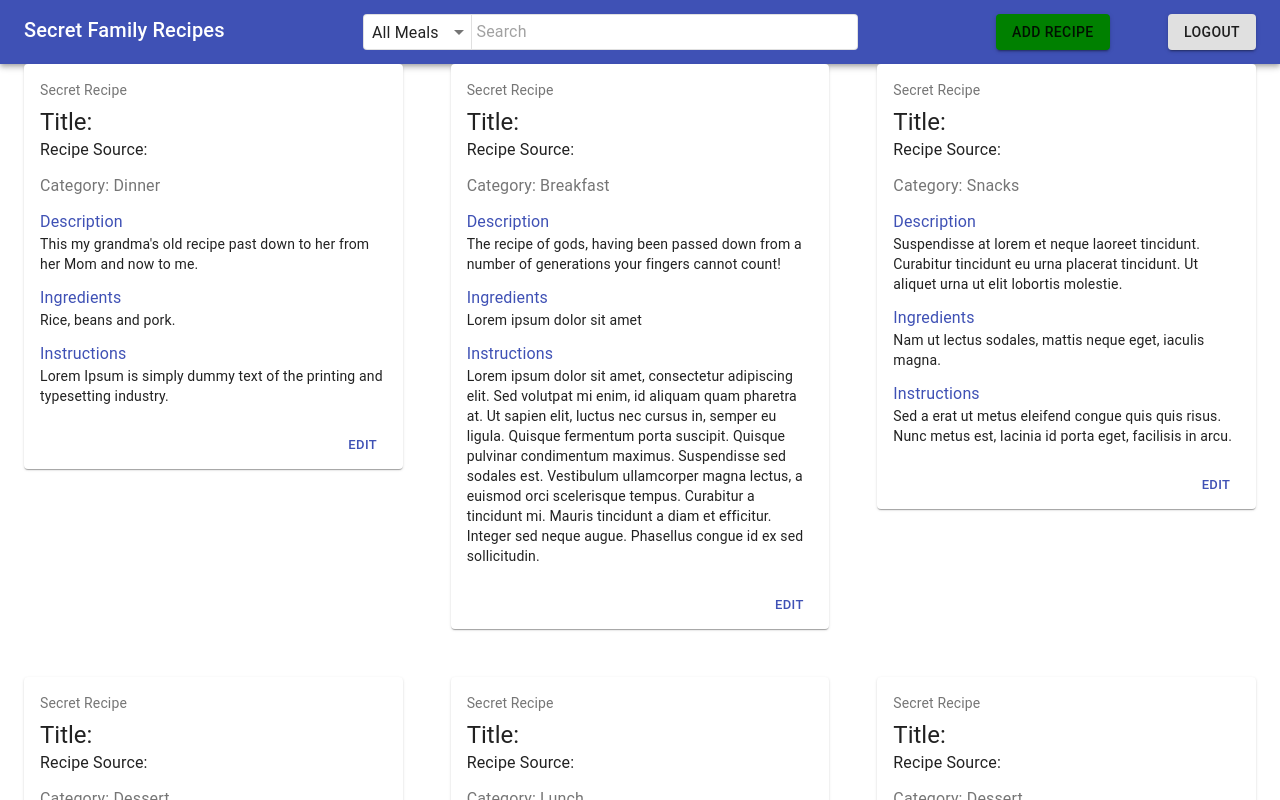
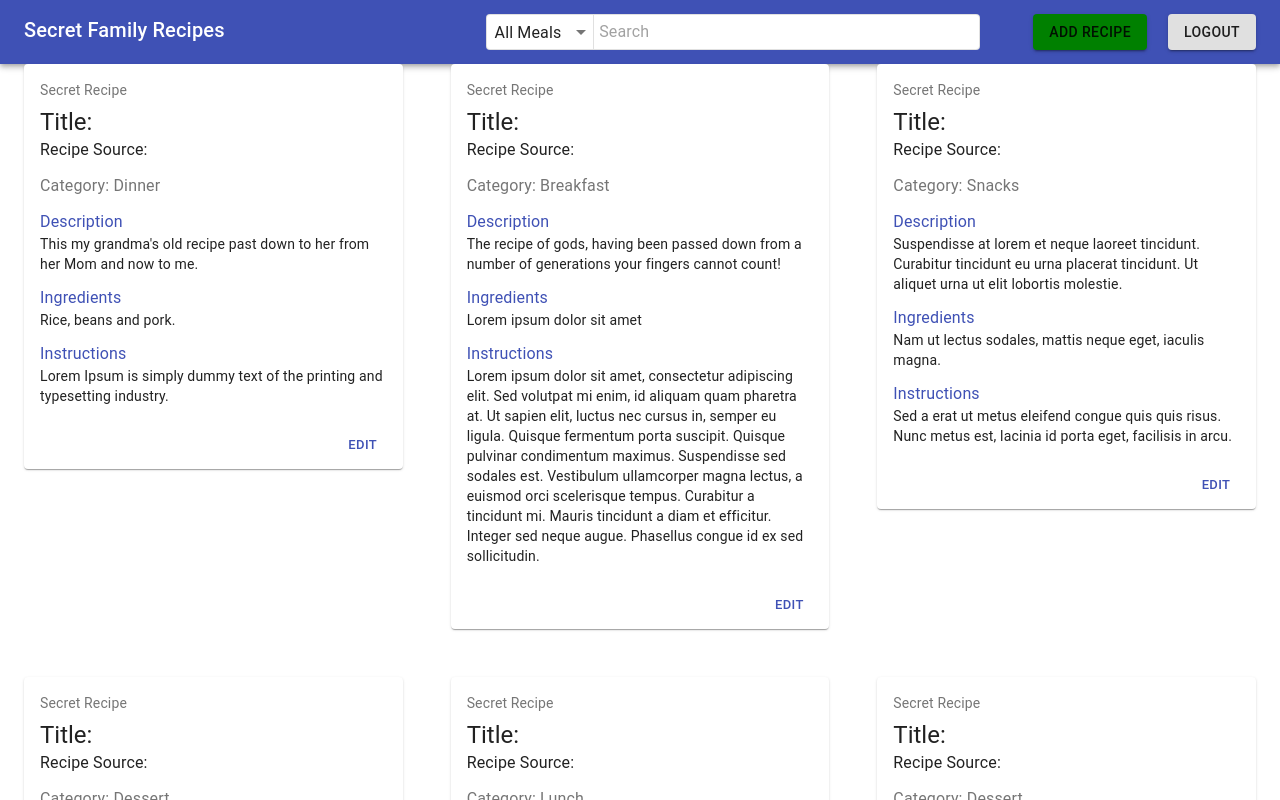
Before and after one commit to secret-family-recipes-6-pt/front-end, a React (Create React App) app: page /home in a window 1280 px wide. Shown: the top 800 px of the page. Built offline with nearby package versions, Linux system fonts and the light colour scheme; no server answers; sample sign-in values are in the browser's storage.

Commit message:
changed margins to make button centered between the search bar and logout button

```diff
--- a/src/components/SearchBar.js
+++ b/src/components/SearchBar.js
@@ -6,6 +6,7 @@ const useStyles = makeStyles({
   root: {
     display: "flex",
     width: "40%",
+    margin: "0 -13rem 0 0"
   },
 
   dropdown: {
--- a/src/views/Home.js
+++ b/src/views/Home.js
@@ -1,18 +1,11 @@
 // import PrivateRoute from "./components/PrivateRoute";
 import SearchBar from "../components/SearchBar";
 import { Button, Toolbar, AppBar, Typography, Grid } from "@material-ui/core";
-import { ThemeProvider, createTheme } from '@material-ui/core/styles';
 import { useHistory, Link } from "react-router-dom";
 import React, { useState } from "react";
 import RecipeCards from "../components/RecipeCards";
 
-const theme = createTheme({
-  typography: {
-    button: {
-      backgroundColor: 'green',
-    },
-  },
-});
+
 
 export default function Home() {
   const [searchForm, setSearchForm] = useState({
@@ -36,9 +29,9 @@ export default function Home() {
             <SearchBar searchForm={searchForm} setSearchForm={setSearchForm} />
             <Link
               to={'/AddRecipe'}
-              style={{ textDecoration: "none"}}
+              style={{ textDecoration: "none", margin: "0 -15rem 0 0"}}
             >
-              <Button variant="contained" style={{backgroundColor: "green", margin: "0 -5rem 0 0" }}>Add Recipe</Button>
+              <Button variant="contained" style={{backgroundColor: "green"}}>Add Recipe</Button>
             </Link>
             <Button onClick={logout} variant="contained">
               Logout
```
